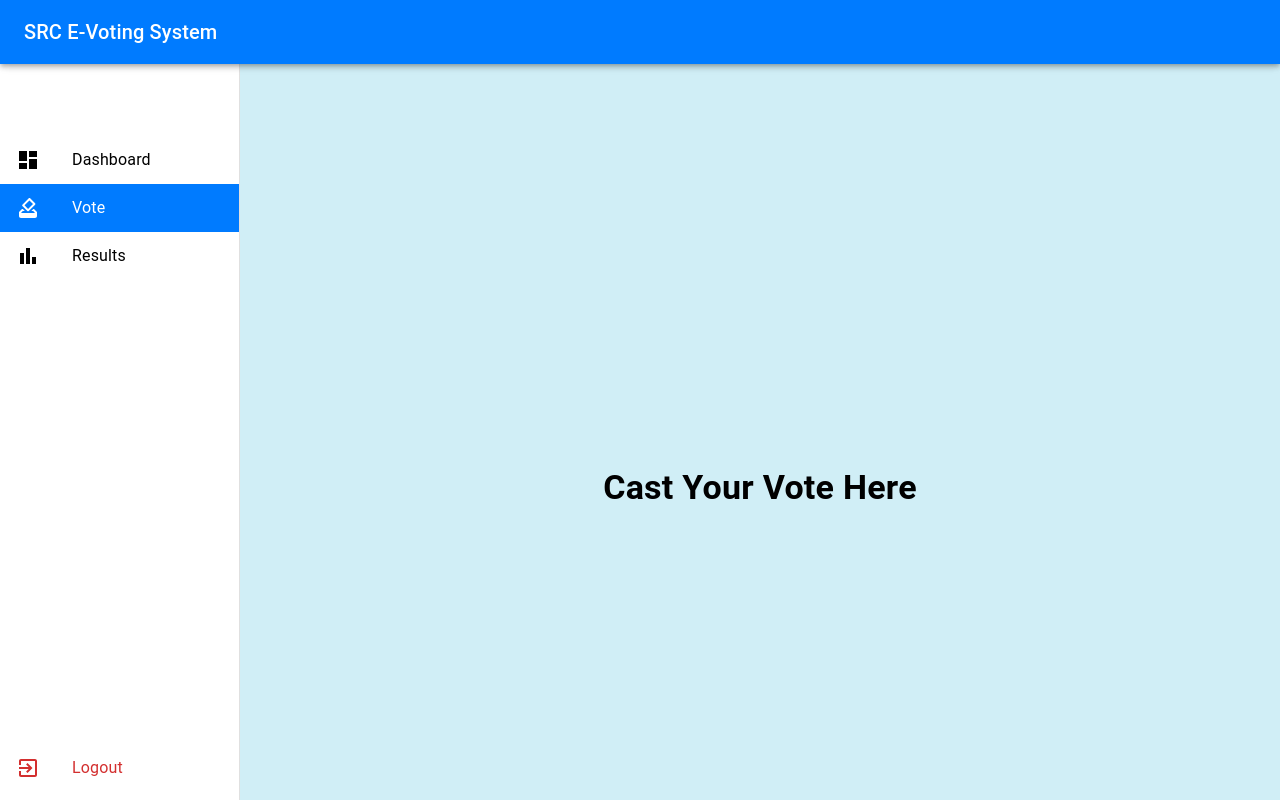
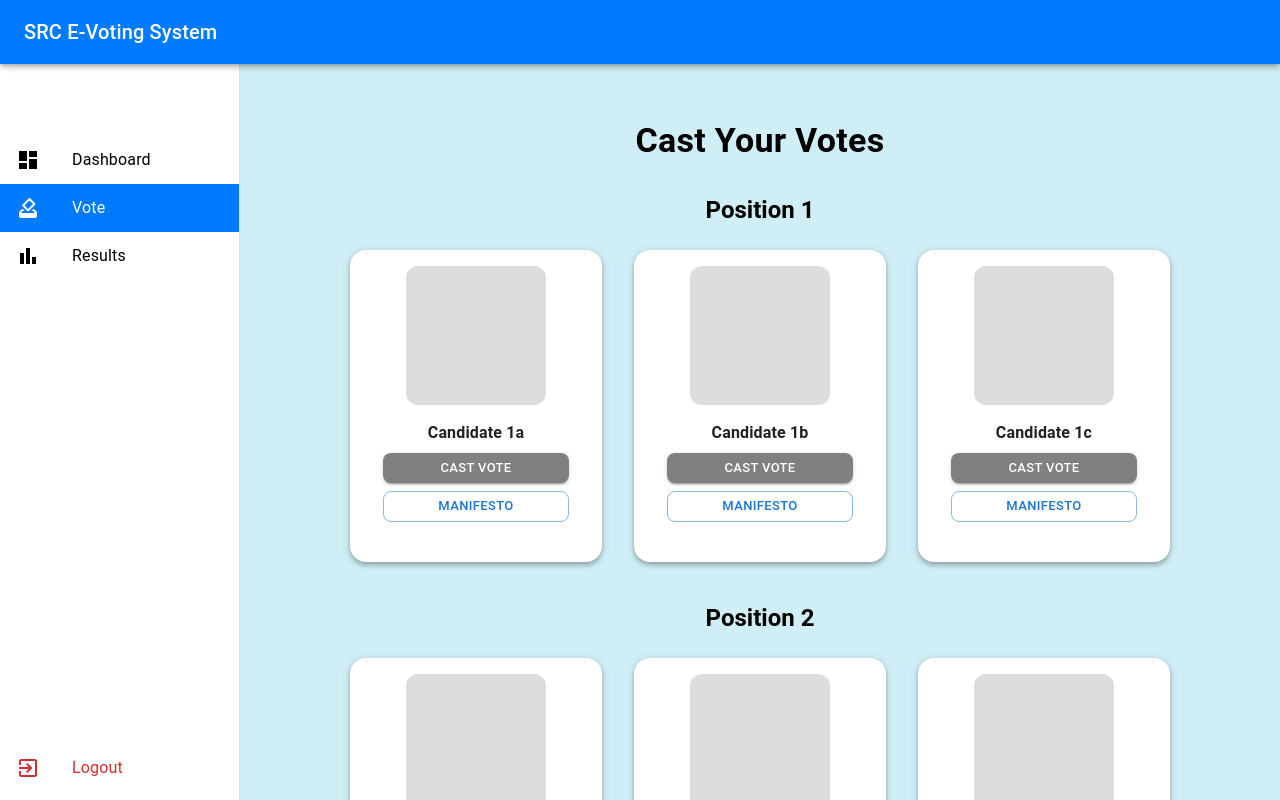
Before and after one commit to NigelMupira/g3-src-evoting-system-v0, a React (Create React App) app: page /dashboard in a window 1280 px wide. Both pictures are taken after a click on the item "Vote". Shown: the top 800 px of the page. Built offline with nearby package versions, Linux system fonts and the light colour scheme.

Commit message:
Update Voting Page
Design Voting Page layout and enhance with voting functionality.

```diff
--- a/src/pages/Dashboard.js
+++ b/src/pages/Dashboard.js
@@ -24,7 +24,7 @@ const Dashboard = () => {
   };
 
   return (
-    <Box sx={{ display: "flex", minHeight: "100vh" }}>
+    <Box sx={{ display: "flex", minHeight: "100vh", overflow: "hidden" }}>
       {/* Top Bar */}
       <AppBar position="fixed" sx={{ width: "100%", backgroundColor: "#007bff", zIndex: (theme) => theme.zIndex.drawer + 1 }}>
         <Toolbar>
@@ -71,8 +71,8 @@ const Dashboard = () => {
       </Drawer>
 
       {/* Main Content */}
-      <Box sx={{ flexGrow: 1, display: "flex", flexDirection: "column", pt: 8 }}>
-        <Box sx={{ flexGrow: 1, p: 3, display: "flex", justifyContent: "center", alignItems: "center", backgroundColor: "rgba(100, 200, 225, 0.3)", minHeight: "100vh" }}>
+      <Box sx={{ flexGrow: 1, display: "flex", flexDirection: "column", pt: 8, overflowY: "auto" }}>
+        <Box sx={{ flexGrow: 1, p: 3, display: "flex", justifyContent: "center", alignItems: "center", backgroundColor: "rgba(100, 200, 225, 0.3)", height: "100%", overflow: "auto" }}>
           {renderContent()}
         </Box>
       </Box>
--- a/src/pages/VotingPage.js
+++ b/src/pages/VotingPage.js
@@ -1,11 +1,150 @@
-import React from "react";
-import { Typography } from "@mui/material";
+import React, { useState } from "react";
+import { Box, Typography, Grid, Card, CardContent, Button } from "@mui/material";
+
+const positions = [
+  {
+    title: "Position 1",
+    candidates: [
+      { id: "1a", name: "Candidate 1a" },
+      { id: "1b", name: "Candidate 1b" },
+      { id: "1c", name: "Candidate 1c" },
+    ],
+  },
+  {
+    title: "Position 2",
+    candidates: [
+      { id: "2a", name: "Candidate 2a" },
+      { id: "2b", name: "Candidate 2b" },
+      { id: "2c", name: "Candidate 2c" },
+      { id: "2d", name: "Candidate 2d" },
+    ],
+  },
+  {
+    title: "Position 3",
+    candidates: [
+      { id: "3a", name: "Candidate 3a" },
+      { id: "3b", name: "Candidate 3b" },
+      { id: "3c", name: "Candidate 3c" },
+      { id: "3d", name: "Candidate 3d" },
+      { id: "3e", name: "Candidate 3e" },
+    ],
+  },
+  {
+    title: "Position 4",
+    candidates: [
+      { id: "4a", name: "Candidate 4a" },
+      { id: "4b", name: "Candidate 4b" },
+      { id: "4c", name: "Candidate 4c" },
+    ],
+  },
+];
 
 const VotingPage = () => {
+  const [selectedVotes, setSelectedVotes] = useState({});
+
+  const handleVote = (position, candidateId) => {
+    setSelectedVotes((prev) => ({ ...prev, [position]: candidateId }));
+  };
+
+  const handleConfirmVote = () => {
+    console.log("Votes submitted:", selectedVotes);
+    alert("Your votes have been submitted successfully!");
+  };
+
   return (
-    <Typography variant="h4" fontWeight="bold">
-      Cast Your Vote Here
-    </Typography>
+    <Box sx={{ textAlign: "center", p: 4 }}>
+      <Typography variant="h4" fontWeight="bold" mb={4}>
+        Cast Your Votes
+      </Typography>
+
+      {positions.map((position) => (
+        <Box key={position.title} sx={{ mb: 5 }}>
+          <Typography variant="h5" fontWeight="bold" sx={{ mb: 3 }}>
+            {position.title}
+          </Typography>
+
+          <Grid container spacing={4} justifyContent="center">
+            {position.candidates.map((candidate) => (
+              <Grid item key={candidate.id}>
+                <Card sx={{
+                  width: 220,
+                  height: 280,
+                  textAlign: "center",
+                  p: 2,
+                  borderRadius: "16px",
+                  boxShadow: 4,
+                  display: "flex",
+                  flexDirection: "column",
+                  alignItems: "center",
+                  justifyContent: "space-between"
+                }}>
+                  <Box
+                    sx={{
+                      width: 140,
+                      height: 140,
+                      backgroundColor: "#ddd",
+                      borderRadius: "12px",
+                      display: "flex",
+                      alignItems: "center",
+                      justifyContent: "center"
+                    }}
+                  />
+                  <CardContent sx={{ flexGrow: 1, display: "flex", flexDirection: "column", alignItems: "center" }}>
+                    <Typography variant="body1" fontWeight="bold" sx={{ mb: 1 }}>
+                      {candidate.name}
+                    </Typography>
+                    <Box sx={{ mt: "auto", width: "100%" }}>
+                      <Button
+                        variant="contained"
+                        size="small"
+                        sx={{
+                          bgcolor: selectedVotes[position.title] === candidate.id ? "blue" : "grey",
+                          color: "white",
+                          borderRadius: "8px",
+                          width: "100%",
+                          "&:hover": { bgcolor: selectedVotes[position.title] === candidate.id ? "blue" : "darkgrey" }
+                        }}
+                        onClick={() => handleVote(position.title, candidate.id)}
+                      >
+                        CAST VOTE
+                      </Button>
+                      <Button
+                        variant="outlined"
+                        size="small"
+                        sx={{
+                          mt: 1,
+                          borderRadius: "8px",
+                          width: "100%"
+                        }}
+                      >
+                        MANIFESTO
+                      </Button>
+                    </Box>
+                  </CardContent>
+                </Card>
+              </Grid>
+            ))}
+          </Grid>
+        </Box>
+      ))}
+
+      <Button
+        variant="contained"
+        onClick={handleConfirmVote}
+        sx={{
+          mt: 4,
+          bgcolor: "#28a745",
+          color: "white",
+          width: "280px",
+          height: "60px",
+          fontSize: "18px",
+          borderRadius: "10px",
+          "&:hover": { bgcolor: "#218838" }
+        }}
+      >
+        CONFIRM VOTES
+      </Button>
+    </Box>
   );
 };
 
```
